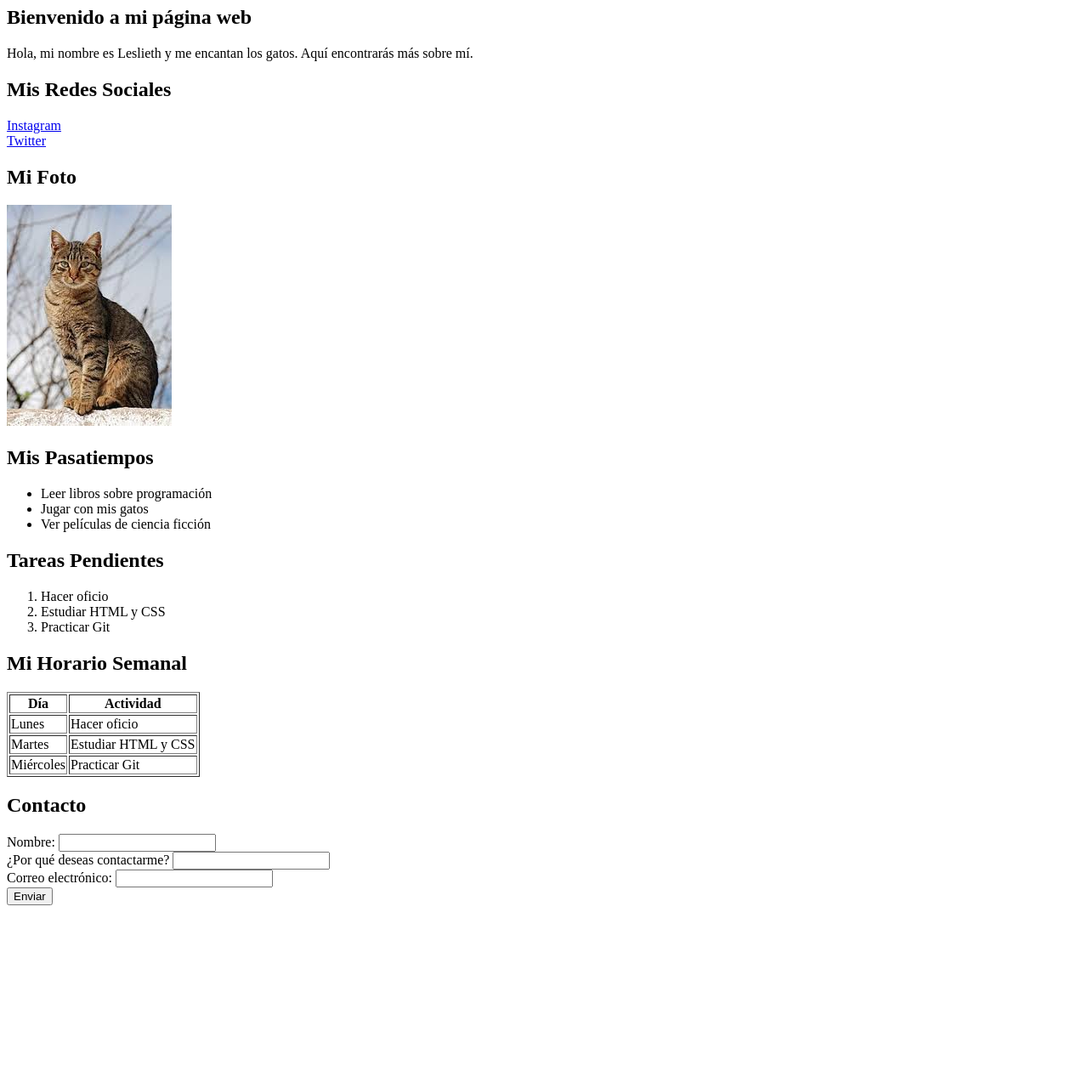
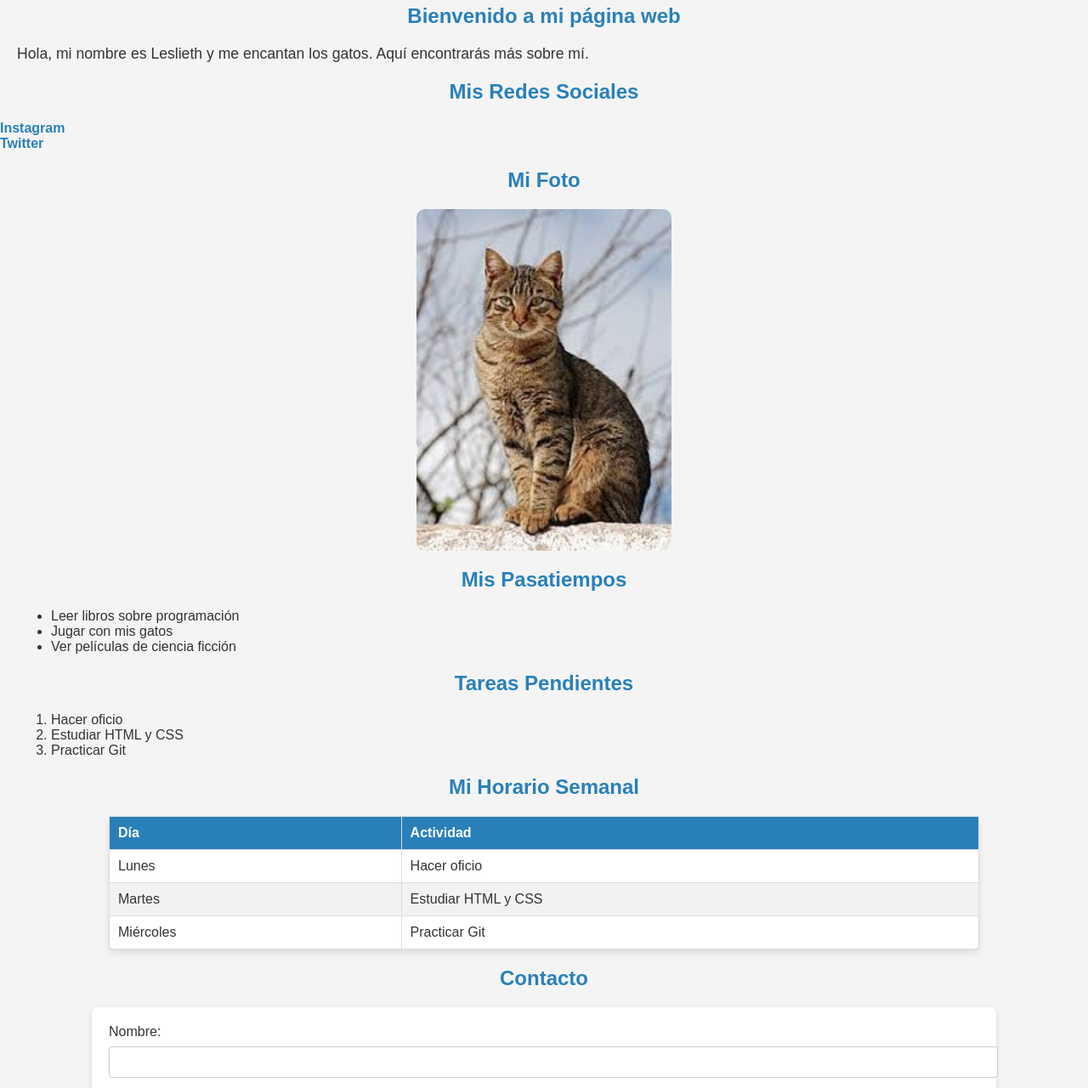
Before and after one commit to LESLY1015/entregale, a plain HTML site: page index.html in a window 1280 px wide. Shown: the part 73-1353 px from the top of the page at 85% size. Before the commit the page ends 1146 px from the top, so only its background shows below. Drawn offline with Linux system fonts and the light colour scheme.

Commit message:
se agregó css

```diff
--- a/index.html
+++ b/index.html
@@ -4,6 +4,7 @@
     <meta charset="UTF-8">
     <meta name="viewport" content="width=device-width, initial-scale=1.0">
     <title>Sobre Mi</title>
+    <link rel="stylesheet" href="styles.css">
 </head>
 <body>
     <h1>Sobre Mi</h1>
--- /dev/null
+++ b/styles.css
@@ -0,0 +1,119 @@
+
+body {
+    font-family: Arial, sans-serif;
+    background-color: #f4f4f4;
+    margin: 0;
+    padding: 0;
+    color: #333;
+}
+
+
+h1 {
+    color: #2c3e50;
+    text-align: center;
+    margin-top: 20px;
+}
+
+
+h2 {
+    color: #2980b9;
+    text-align: center;
+    margin-top: 20px;
+}
+
+
+p {
+    text-align: justify;
+    margin: 0 20px;
+    font-size: 1.1em;
+}
+
+
+a {
+    color: #2980b9;
+    text-decoration: none;
+    font-weight: bold;
+}
+
+a:hover {
+    color: #c0392b;
+}
+
+
+img {
+    display: block;
+    margin: 20px auto;
+    border-radius: 10px;
+    width: 300px;
+    height: auto;
+}
+
+
+ul, ol {
+    margin: 0 20px;
+}
+
+
+table {
+    width: 80%;
+    margin: 20px auto;
+    border-collapse: collapse;
+    background-color: #fff;
+    border-radius: 8px;
+    box-shadow: 0 4px 8px rgba(0, 0, 0, 0.1);
+}
+
+th, td {
+    padding: 10px;
+    text-align: left;
+    border: 1px solid #ddd;
+}
+
+th {
+    background-color: #2980b9;
+    color: white;
+}
+
+tr:nth-child(even) {
+    background-color: #f2f2f2;
+}
+
+tr:hover {
+    background-color: #e0e0e0;
+}
+
+
+form {
+    margin: 20px auto;
+    width: 80%;
+    background-color: #fff;
+    padding: 20px;
+    border-radius: 8px;
+    box-shadow: 0 4px 8px rgba(0, 0, 0, 0.1);
+}
+
+form label {
+    display: block;
+    margin-bottom: 8px;
+}
+
+form input[type="text"], form input[type="email"] {
+    width: 100%;
+    padding: 10px;
+    margin-bottom: 15px;
+    border: 1px solid #ccc;
+    border-radius: 4px;
+}
+
+form button {
+    padding: 10px 20px;
+    background-color: #2980b9;
+    color: white;
+    border: none;
+    border-radius: 4px;
+    cursor: pointer;
+}
+
+form button:hover {
+    background-color: #1abc9c;
+}
```
